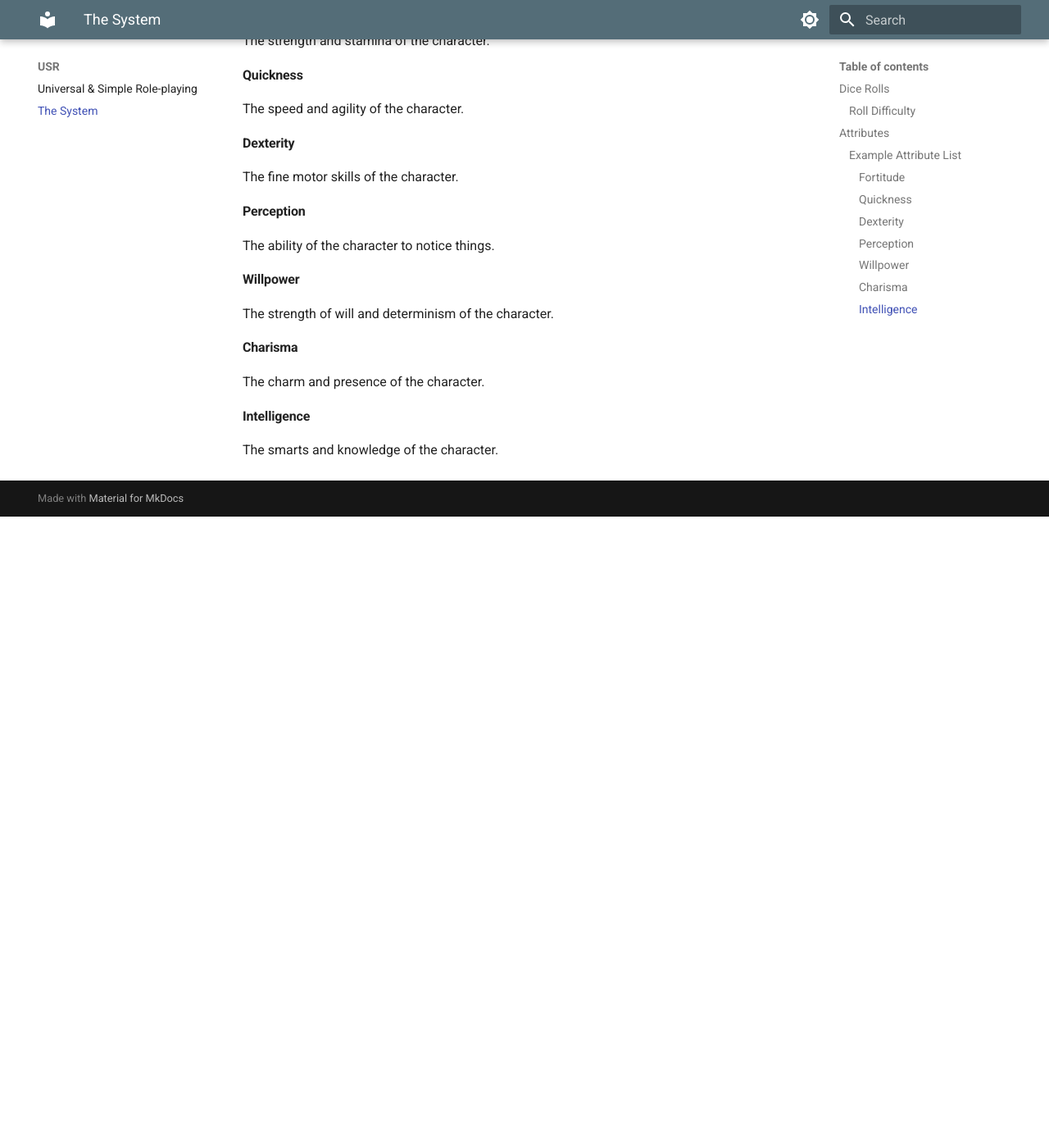
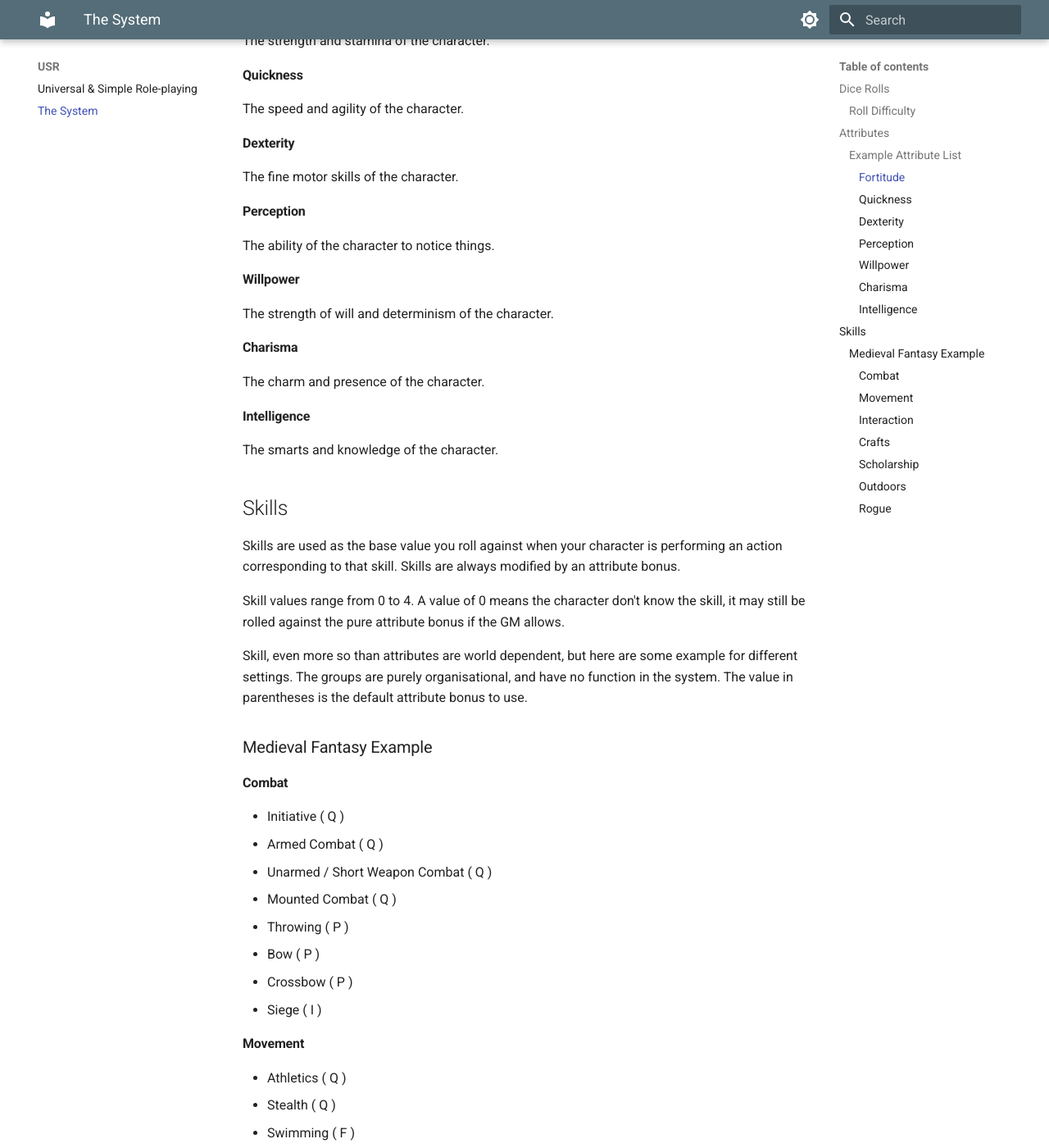
Before and after one commit to foonly/usr-rules, an MkDocs documentation site: the page built from docs/system.md, in a window 1280 px wide and 1400 px high, scrolled down 1776 px. Shown: the whole window at 82% size. Built offline with MkDocs 1.6.1 and Material for MkDocs 9.7.7, drawn with Linux system fonts in a browser that asks for light colours; before the commit the page ends 2406 px from its top, so only the background shows below that; some of the changed text lies outside the part shown.

Commit message:
Added skills

```diff
--- a/docs/system.md
+++ b/docs/system.md
@@ -51,22 +51,89 @@ skill bonus is half the value rounded down, as shown in this table.
 ### Example Attribute List
 
 #### Fortitude
+
 The strength and stamina of the character.
 
 #### Quickness
+
 The speed and agility of the character.
 
 #### Dexterity
+
 The fine motor skills of the character.
 
 #### Perception
+
 The ability of the character to notice things.
 
 #### Willpower
+
 The strength of will and determinism of the character.
 
 #### Charisma
+
 The charm and presence of the character.
 
 #### Intelligence
+
 The smarts and knowledge of the character.
+
+## Skills
+Skills are used as the base value you roll against when your character is performing an action
+corresponding to that skill. Skills are always modified by an attribute bonus.
+
+Skill values range from 0 to 4. A value of 0 means the character don't know the skill, it may
+still be rolled against the pure attribute bonus if the GM allows.
+
+Skill, even more so than attributes are world dependent, but here are some example for different
+settings. The groups are purely organisational, and have no function in the system. The value in
+parentheses is the default attribute bonus to use.
+
+### Medieval Fantasy Example
+
+#### Combat
+ * Initiative ( Q )
+ * Armed Combat ( Q )
+ * Unarmed / Short Weapon Combat ( Q )
+ * Mounted Combat ( Q )
+ * Throwing ( P )
+ * Bow ( P )
+ * Crossbow ( P )
+ * Siege ( I )
+#### Movement
+ * Athletics ( Q )
+ * Stealth ( Q )
+ * Swimming ( F )
+ * Riding ( F )
+#### Interaction
+ * Character Judgement ( P )
+ * Leadership ( C )
+ * Persuasion ( C )
+ * Gambling ( W )
+ * Entertainment ( C )
+ * Intimidation ( W )
+ * Impersonation ( C )
+#### Crafts
+ * Healing ( I )
+ * Animals ( W )
+ * Smithing ( F )
+ * Carpentry ( F )
+ * Textiles ( D )
+ * Cooking ( C )
+ * Baking ( I )
+ * Herbalism ( I )
+#### Scholarship
+ * Navigation ( I )
+ * Surgery ( D )
+ * Alchemy ( I )
+ * Engineering ( I )
+ * Read/Write ( I )
+#### Outdoors
+ * Boatmanship ( F )
+ * Tracking ( P )
+ * Pathfinding ( P )
+ * Survival ( W )
+#### Rogue
+ * Forgery ( D )
+ * Lock picking ( D )
+ * Sleight of Hand ( C )
```
Also changed, not shown: other parts of docs/system.md (+2 -2 lines), docs/index.md (+2 -0 lines).
